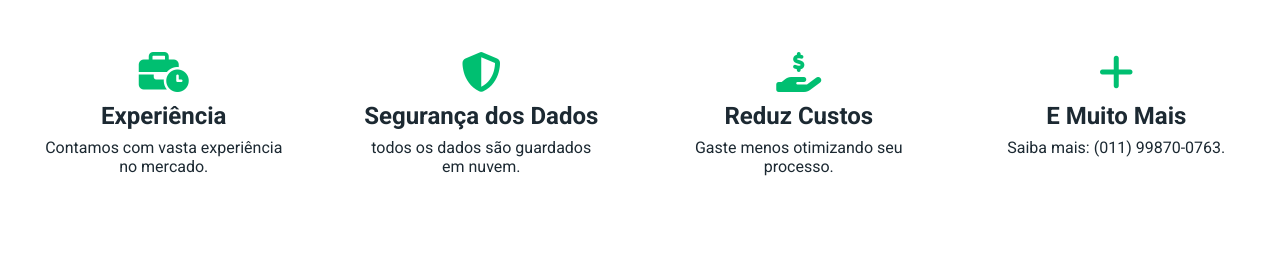
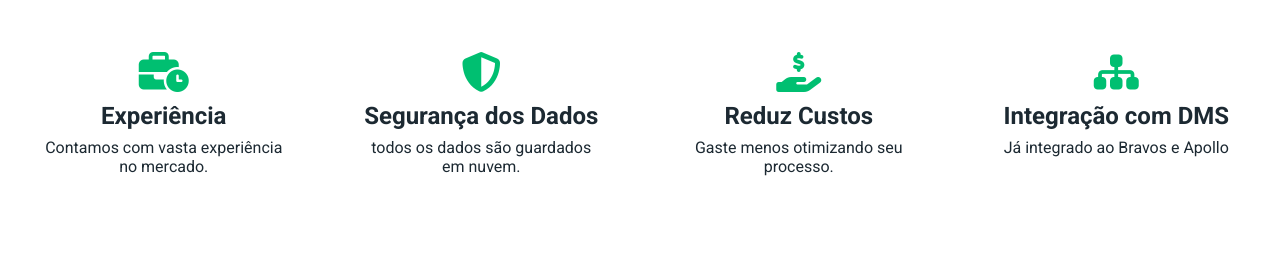
Before and after one commit to JoaoCapela/webrenavev2, a plain HTML site: page index.html in a window 1280 px wide. Shown: the part 1892-2151 px from the top of the page. Drawn offline with Linux system fonts and the light colour scheme.

Commit message:
commit v3

```diff
--- a/index.html
+++ b/index.html
@@ -170,10 +170,10 @@
       </div>
 
       <div class="beneficio">
-        <i class="fas fa-plus"></i>
-        <h2 class="texto-medio-menor-2">E Muito Mais</h2>
+        <i class="fas fa-sitemap"></i>
+        <h2 class="texto-medio-menor-2">Integração com DMS</h2>
         <p>
-        Saiba mais:  (011) 99870-0763.
+        Já integrado ao Bravos e Apollo
         </p>
       </div>
     </div>
```
